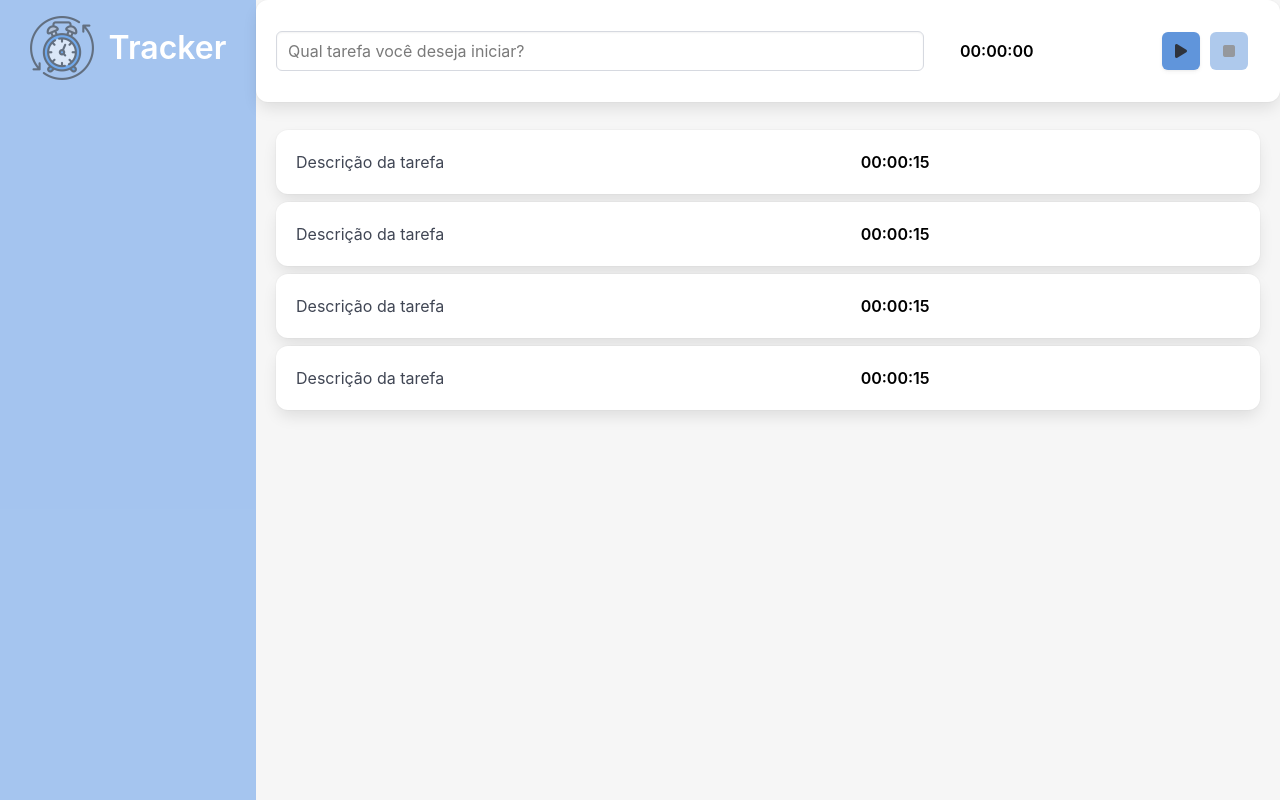
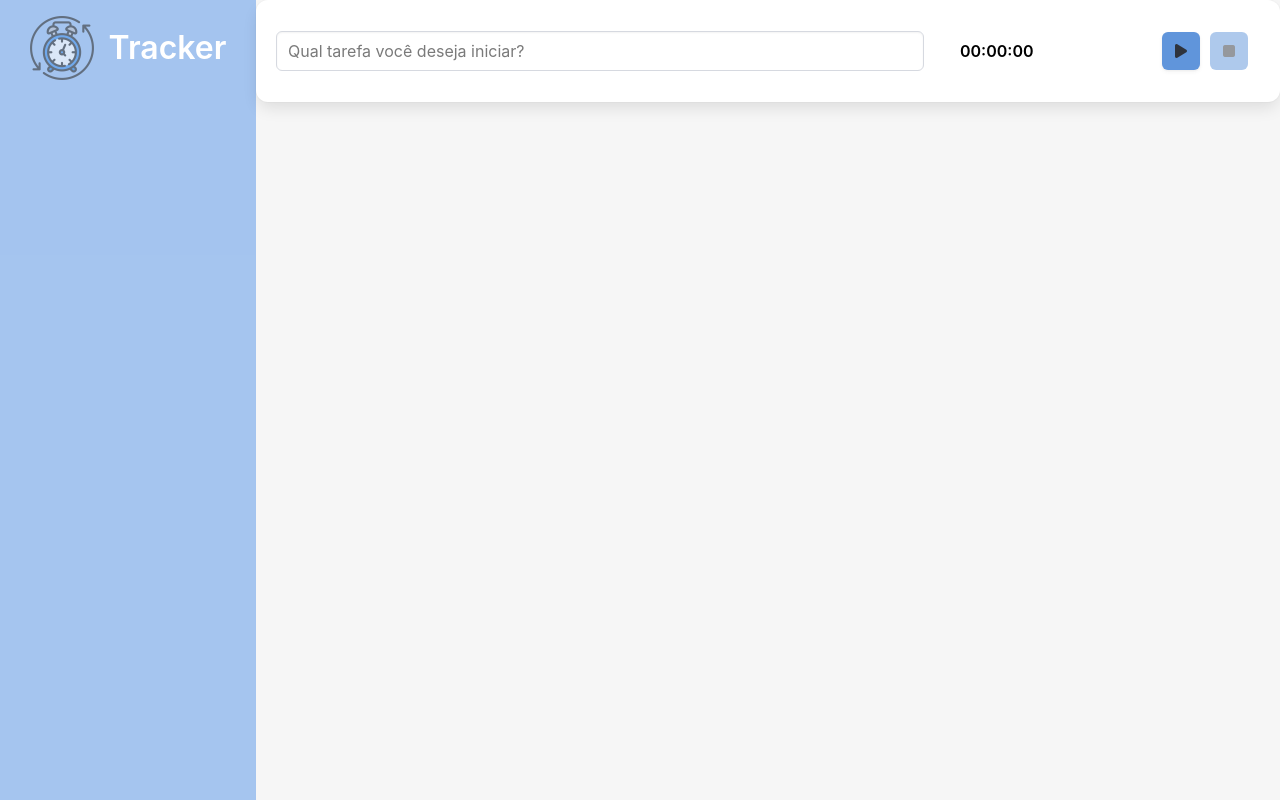
Before and after one commit to hosanabarcelos/task-tracker, a Vue app: page / in a window 1280 px wide. Built offline with nearby package versions, Linux system fonts and the light colour scheme.

Commit message:
feat: importa componente de tarefa e adiciona lógica para o formulário

```diff
--- a/src/App.vue
+++ b/src/App.vue
@@ -4,27 +4,39 @@
             <Sidebar />
         </div>
         <div class="column is-three-quarter">
-            <Form />
+            <Form @submitTask="saveTask"/>
             <div class="list">
-                <Task />
-                <Task />
-                <Task />
-                <Task />
+                <Task
+                    :key="index"
+                    v-for="(task, index) in tasks"
+                    :task="task"
+                />
             </div>
         </div>
     </main>
 </template>
 
-<script>
+<script lang="ts">
 import Sidebar from './components/Sidebar.vue';
 import Form from './components/Form.vue';
 import Task from './components/Task.vue';
+import Tasks from './interfaces/Task';
 
 export default {
+    data() {
+        return {
+            tasks: [] as Tasks[]
+        }
+    },
     components: {
         Sidebar,
         Form,
         Task
+    },
+    methods: {
+        saveTask( task: Tasks) {
+            this.tasks.push(task)
+        }
     }
 }
 </script>
@@ -37,6 +49,6 @@ body {
     width: 20% !important;
 }
 .list {
-    padding: 1.25rem;
+    padding: 1rem;
 }
 </style>
```
